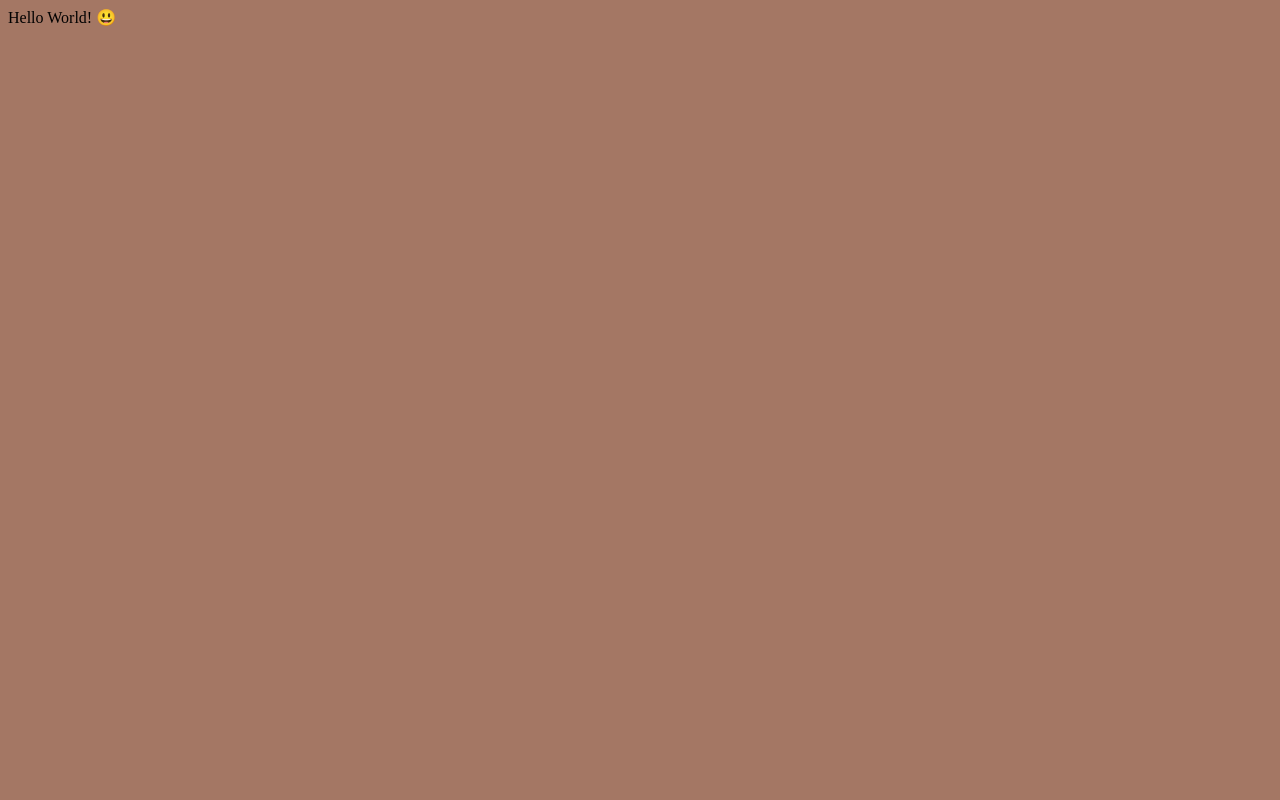
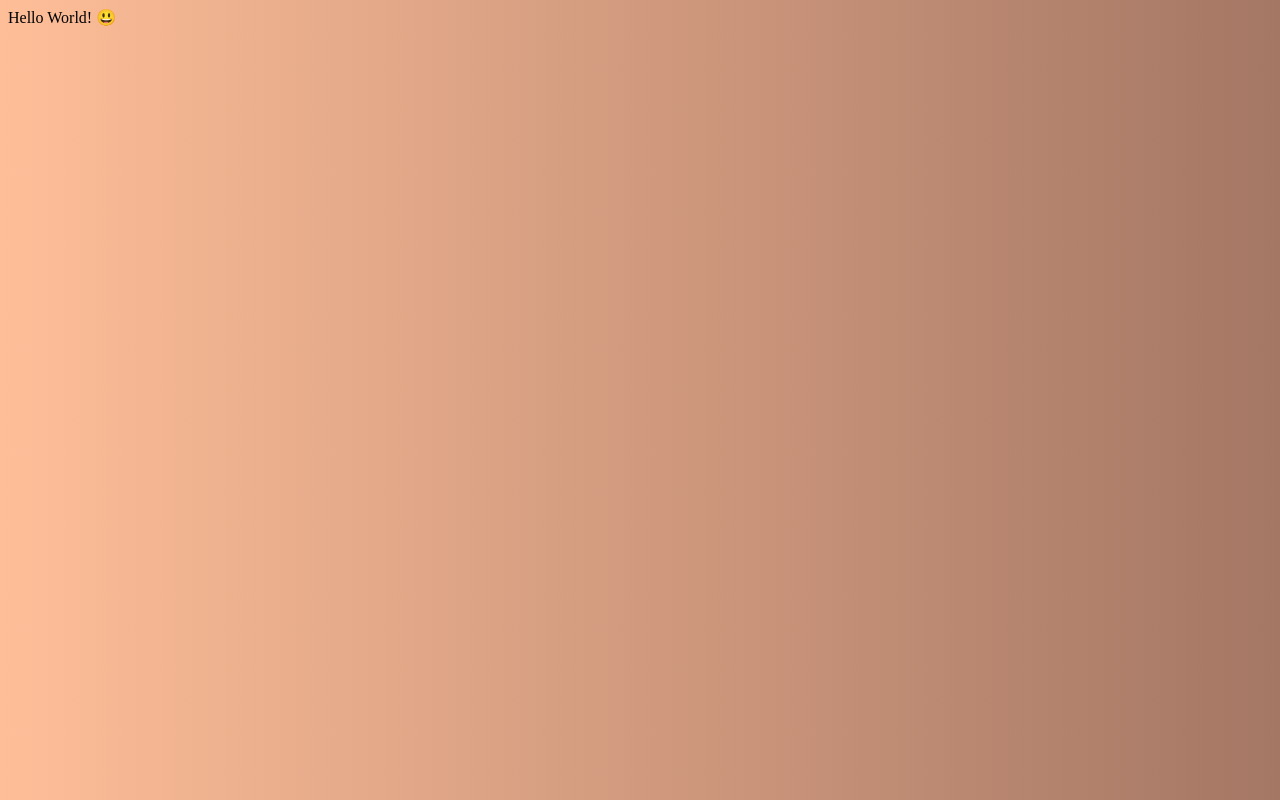
Before and after one commit to cxb0934/my-personal-website, a plain HTML site: page index.html in a window 1280 px wide. Drawn offline with Linux system fonts and the light colour scheme.

Commit message:
Update background color
Update the background color to a color gradient, from the 2024 to the 2025 Pantone Color of the Year, Peach Fuzz to Mocha Mousse.

```diff
--- a/index.html
+++ b/index.html
@@ -1,6 +1,6 @@
 <!DOCTYPE html>
 <html>
-<body style="background-color: #A47764;">
+<body style="background-image: linear-gradient(to right, #FEBE98, #E7AC8B, #D19A7E, #BA8871, #A47764);">
 
 Hello World! &#128515;
 
```
